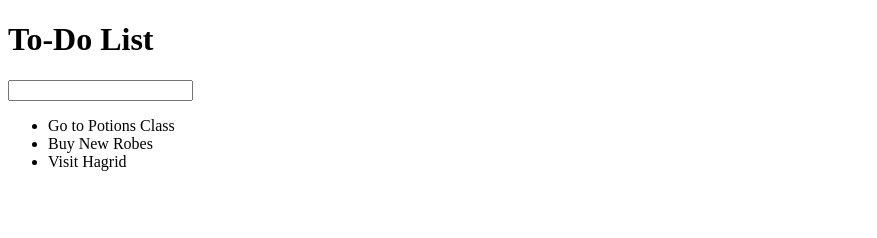
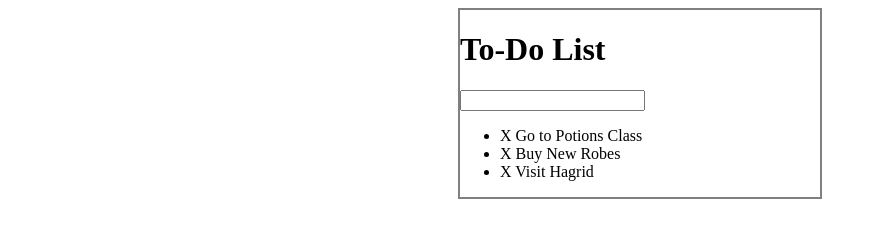
Before and after one commit to bangnguyen77/TodoList, a plain HTML site: page index.html in a window 1280 px wide. Shown: the whole page, without its empty margins (0-877 px from the left). Drawn offline with Linux system fonts and the light colour scheme.

Commit message:
add basic styles

```diff
--- a/assets/css/todos.css
+++ b/assets/css/todos.css
@@ -1,3 +1,5 @@
-body {
-
+#container {
+	width: 360px;
+	margin: 0 auto;
+	border: 2px solid gray;
 }
--- a/index.html
+++ b/index.html
@@ -10,13 +10,16 @@
   </head>
   <body>
 
-    <h1>To-Do List</h1>
-    <input type="text"><br>
-    <ul>
-      <li>Go to Potions Class</li>
-      <li>Buy New Robes</li>
-      <li>Visit Hagrid</li>
-    </ul>
+    <div id="container">
+      <h1>To-Do List</h1>
+      <input type="text"><br>
+
+      <ul>
+        <li><span>X</span> Go to Potions Class</li>
+        <li><span>X</span> Buy New Robes</li>
+        <li><span>X</span> Visit Hagrid</li>
+      </ul>
+    </div>
 
   </body>
 </html>
```
